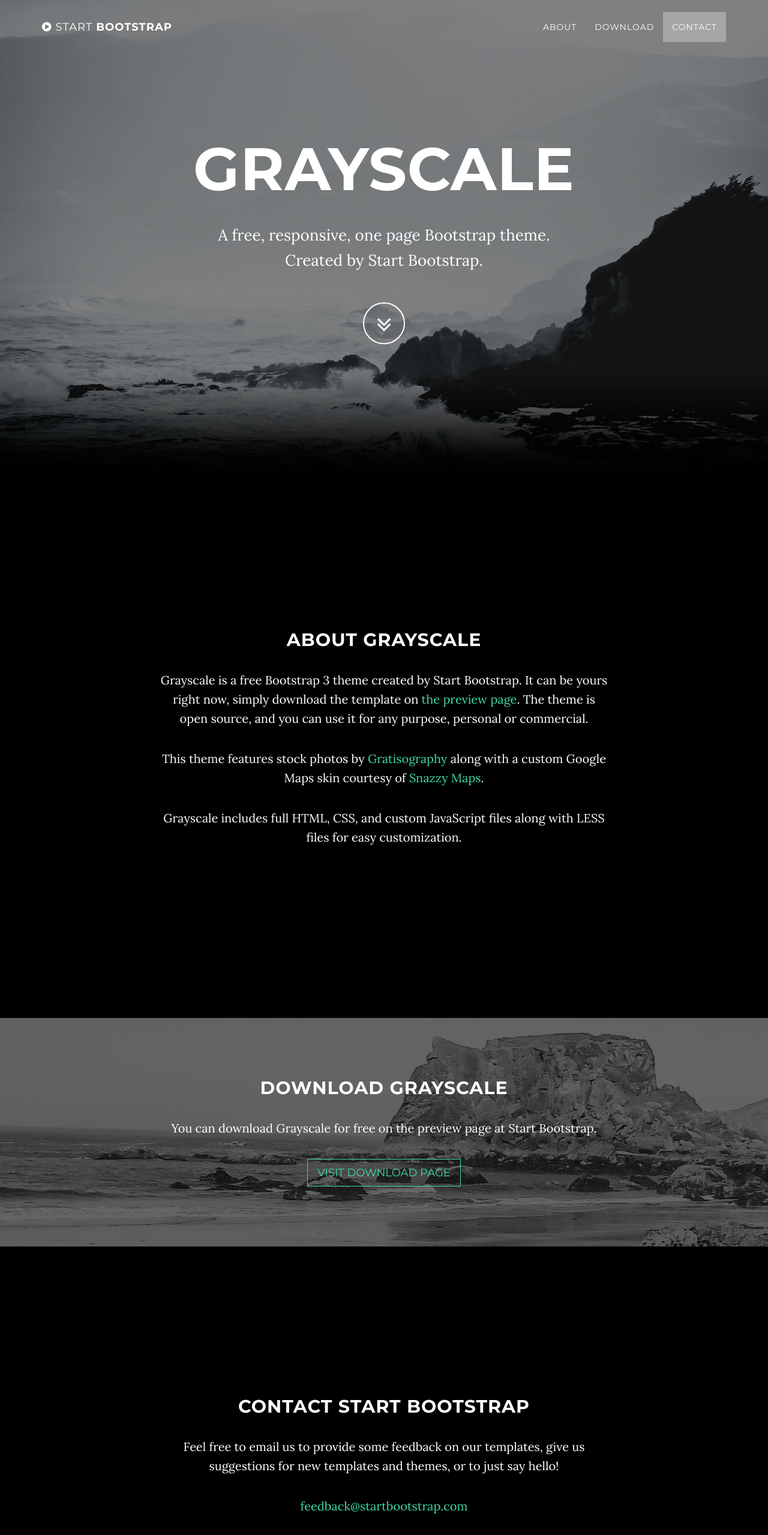
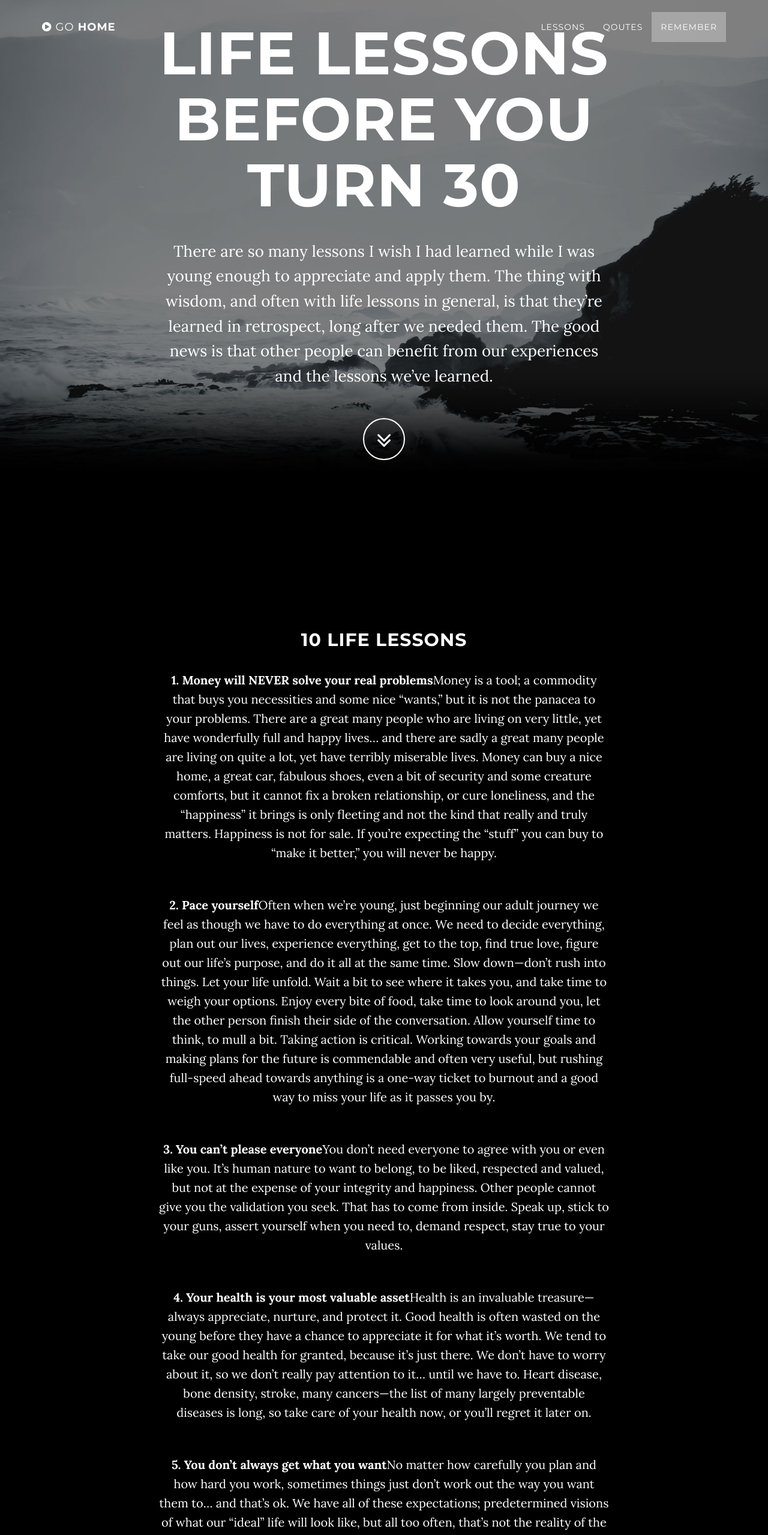
Before and after one commit to patacsilmark/m.github.io, a website: page index.html in a window 1280 px wide. Shown: the top 2559 px of the page at 60% size. Drawn offline with nearby package versions, Linux system fonts and the light colour scheme; some packages are replaced by stand-ins of ours.

Commit message:
Update index.html

```diff
--- a/index.html
+++ b/index.html
@@ -9,7 +9,7 @@
     <meta name="description" content="">
     <meta name="author" content="">
 
-    <title>Grayscale - Start Bootstrap Theme</title>
+    <title>LIFE</title>
 
     <!-- Bootstrap Core CSS -->
     <link href="vendor/bootstrap/css/bootstrap.min.css" rel="stylesheet">
@@ -41,7 +41,7 @@
                     Menu <i class="fa fa-bars"></i>
                 </button>
                 <a class="navbar-brand page-scroll" href="#page-top">
-                    <i class="fa fa-play-circle"></i> <span class="light">Start</span> Bootstrap
+                    <i class="fa fa-play-circle"></i> <span class="light">Go</span> Home
                 </a>
             </div>
 
@@ -53,13 +53,13 @@
                         <a href="#page-top"></a>
                     </li>
                     <li>
-                        <a class="page-scroll" href="#about">About</a>
+                        <a class="page-scroll" href="#about">Lessons</a>
                     </li>
                     <li>
-                        <a class="page-scroll" href="#download">Download</a>
+                        <a class="page-scroll" href="#download">Qoutes</a>
                     </li>
                     <li>
-                        <a class="page-scroll" href="#contact">Contact</a>
+                        <a class="page-scroll" href="#contact">Remember</a>
                     </li>
                 </ul>
             </div>
@@ -74,9 +74,12 @@
             <div class="container">
                 <div class="row">
                     <div class="col-md-8 col-md-offset-2">
-                        <h1 class="brand-heading">Grayscale</h1>
-                        <p class="intro-text">A free, responsive, one page Bootstrap theme.
-                            <br>Created by Start Bootstrap.</p>
+                        <h1 class="brand-heading">Life Lessons Before you turn 30</h1>
+                        <p class="intro-text">There are so many lessons I wish I had learned while I was young enough to appreciate and
+                            apply them. The thing with wisdom, and often with life lessons in general, is that they’re learned in retrospect,
+                            long after we needed them. The good news is that other people can benefit from our experiences and the lessons
+
+                            we’ve learned.</p>
                         <a href="#about" class="btn btn-circle page-scroll">
                             <i class="fa fa-angle-double-down animated"></i>
                         </a>
@@ -90,10 +93,34 @@
     <section id="about" class="container content-section text-center">
         <div class="row">
             <div class="col-lg-8 col-lg-offset-2">
-                <h2>About Grayscale</h2>
-                <p>Grayscale is a free Bootstrap 3 theme created by Start Bootstrap. It can be yours right now, simply download the template on <a href="http://startbootstrap.com/template-overviews/grayscale/">the preview page</a>. The theme is open source, and you can use it for any purpose, personal or commercial.</p>
-                <p>This theme features stock photos by <a href="http://gratisography.com/">Gratisography</a> along with a custom Google Maps skin courtesy of <a href="http://snazzymaps.com/">Snazzy Maps</a>.</p>
-                <p>Grayscale includes full HTML, CSS, and custom JavaScript files along with LESS files for easy customization.</p>
+                <h2>10 Life Lessons</h2>
+
+                    <p><strong>1. Money will NEVER solve your real problems</strong>Money is a tool; a commodity that buys you necessities and some nice “wants,” but it is not the panacea to your problems. There are a great many people who are living on very little, yet have wonderfully full and happy lives… and there are sadly a great many people are living on quite a lot, yet have terribly miserable lives.
+
+Money can buy a nice home, a great car, fabulous shoes, even a bit of security and some creature comforts, but it cannot fix a broken relationship, or cure loneliness, and the “happiness” it brings is only fleeting and not the kind that really and truly matters.  Happiness is not for sale. If you’re expecting the “stuff” you can buy to “make it better,” you will never be happy.</p>
+                <br>
+                <p><strong>2. Pace yourself</strong>Often when we’re young, just beginning our adult journey we feel as though we have to do everything at once. We need to decide everything, plan out our lives, experience everything, get to the top, find true love, figure out our life’s purpose, and do it all at the same time.
+
+Slow down—don’t rush into things. Let your life unfold. Wait a bit to see where it takes you, and take time to weigh your options. Enjoy every bite of food, take time to look around you, let the other person finish their side of the conversation. Allow yourself time to think, to mull a bit. Taking action is critical. Working towards your goals and making plans for the future is commendable and often very useful, but rushing full-speed ahead towards anything is a one-way ticket to burnout and a good way to miss your life as it passes you by.</p>
+                <br>
+                <p><strong>3. You can’t please everyone</strong>You don’t need everyone to agree with you or even like you. It’s human nature to want to belong, to be liked, respected and valued, but not at the expense of your integrity and happiness. Other people cannot give you the validation you seek. That has to come from inside. Speak up, stick to your guns, assert yourself when you need to, demand respect, stay true to your values.</p>
+                <br>
+                <p><strong>4. Your health is your most valuable asset</strong>Health is an invaluable treasure—always appreciate, nurture, and protect it. Good health is often wasted on the young before they have a chance to appreciate it for what it’s worth. We tend to take our good health for granted, because it’s just there. We don’t have to worry about it, so we don’t really pay attention to it… until we have to. Heart disease, bone density, stroke, many cancers—the list of many largely preventable diseases is long, so take care of your health now, or you’ll regret it later on.</p>
+                <br>
+                <p><strong>5. You don’t always get what you want</strong>No matter how carefully you plan and how hard you work, sometimes things just don’t work out the way you want them to… and that’s ok. We have all of these expectations; predetermined visions of what our “ideal” life will look like, but all too often, that’s not the reality of the life we end up with.  Sometimes our dreams fail and sometimes we just change our minds mid-course. Sometimes we have to flop to find the right course and sometimes we just have to try a few things before we find the right direction.</p>
+                <br>
+                <p><strong>6. It’s not all about you</strong>You are not the epicenter of the universe. It’s very difficult to view the world from a perspective outside of your own, since we are always so focused on what’s happening in our own lives. What do I have to do today? What will this mean for me, for my career, for my life? What do I want? It’s normal to be intensely aware of everything that’s going on in your own life, but you need to pay as much attention to what’s happening around you, and how things affect other people in the world as you do to your own life. It helps to keep things in perspective.</p>
+                <br>
+                <p><strong>7. There’s no shame in not knowing</strong>No one has it all figured out. Nobody has all the answers. There’s no shame in saying “I don’t know.” Pretending to be perfect doesn’t make you perfect. It just makes you neurotic to keep up the pretense of manufactured perfection. We have this idea that there is some kind of stigma or shame in admitting our limitations or uncertainly, but we can’t possibly know everything. We all make mistakes and mess up occasionally. We learn as we go, that’s life. Besides—nobody likes a know-it-all. A little vulnerability makes you human and oh so much more relatable.</p>
+                <br>
+                <p><strong>8. Love is more than a feeling; it’s a choice</strong>That burst of initial exhilaration, pulse quickening love and passion does not last long. But that doesn’t mean long-lasting love is not possible. Love is not just a feeling; it’s a choice that you make every day. We have to choose to let annoyances pass, to forgive, to be kind, to respect, to support, to be faithful. Relationships take work. Sometimes it’s easy and sometimes it’s incredibly hard, but it is up to us to choose how we want to act, think and speak in a relationship.</p>
+                <br>
+                <p><strong>9. Perspective is a beautiful thing</strong>Typically, when we’re worried or upset, it’s because we’ve lost perspective. Everything that is happening in our lives seems so big, so important, so do or die, but in the grand picture, this single hiccup often means next to nothing. The fight we’re having, the job we didn’t get, the real or imagined slight, the unexpected need to shift course, the thing we wanted, but didn’t get. Most of it won’t matter 20, 30, 40 years from now. It’s hard to see long term when all you know is short term, but unless it’s life-threatening, let it go, and move on.</p>
+                <br>
+                <p><strong>10. Don’t take anything for granted</strong>We often don’t appreciate what we have until it’s gone: that includes your health, your family and friends, your job, the money you have or think you will have tomorrow. When you’re young, it seems that your parents will always be there, but they won’t. You think you have plenty of time to get back in touch with your old friends or spend time with new ones, but you don’t. You have the money to spend, or you think you’ll have it next month, but you might not. Nothing in your life is not guaranteed to be there tomorrow, including those you love.
+
+This is a hard life lesson to learn, but it may be the most important of all: Life can change in an instant. Make sure you appreciate what you have, while you still have it.</p>
+
             </div>
         </div>
     </section>
@@ -103,9 +130,11 @@
         <div class="download-section">
             <div class="container">
                 <div class="col-lg-8 col-lg-offset-2">
-                    <h2>Download Grayscale</h2>
-                    <p>You can download Grayscale for free on the preview page at Start Bootstrap.</p>
-                    <a href="http://startbootstrap.com/template-overviews/grayscale/" class="btn btn-default btn-lg">Visit Download Page</a>
+                    <h2>Qoutes</h2>
+                    <p>“I don’t know the secret to success, but the secret to failure is trying to please everyone” – Bill Cosby.</p>
+                    <p>“Life is what happens while you’re busy making other plans.” – John Lennon</p>
+                    <p>"Failure is unavoidable in our lives. But if i can learn something from it every time, the chances of success will increase."</p>
+
                 </div>
             </div>
         </div>
@@ -115,21 +144,11 @@
     <section id="contact" class="container content-section text-center">
         <div class="row">
             <div class="col-lg-8 col-lg-offset-2">
-                <h2>Contact Start Bootstrap</h2>
-                <p>Feel free to email us to provide some feedback on our templates, give us suggestions for new templates and themes, or to just say hello!</p>
+                <h2>Remember</h2>
+                <p>Two things to remember in life. Take care of your thoughts when you are alone, and take care of your words when you are with people.</p>
                 <p><a href="mailto:feedback@startbootstrap.com">feedback@startbootstrap.com</a>
                 </p>
-                <ul class="list-inline banner-social-buttons">
-                    <li>
-                        <a href="https://twitter.com/SBootstrap" class="btn btn-default btn-lg"><i class="fa fa-twitter fa-fw"></i> <span class="network-name">Twitter</span></a>
-                    </li>
-                    <li>
-                        <a href="https://github.com/IronSummitMedia/startbootstrap" class="btn btn-default btn-lg"><i class="fa fa-github fa-fw"></i> <span class="network-name">Github</span></a>
-                    </li>
-                    <li>
-                        <a href="https://plus.google.com/+Startbootstrap/posts" class="btn btn-default btn-lg"><i class="fa fa-google-plus fa-fw"></i> <span class="network-name">Google+</span></a>
-                    </li>
-                </ul>
+
             </div>
         </div>
     </section>
@@ -140,7 +159,7 @@
     <!-- Footer -->
     <footer>
         <div class="container text-center">
-            <p>Copyright &copy; Your Website 2016</p>
+            <p>Copyright &copy; Life 2016</p>
         </div>
     </footer>
 
```
